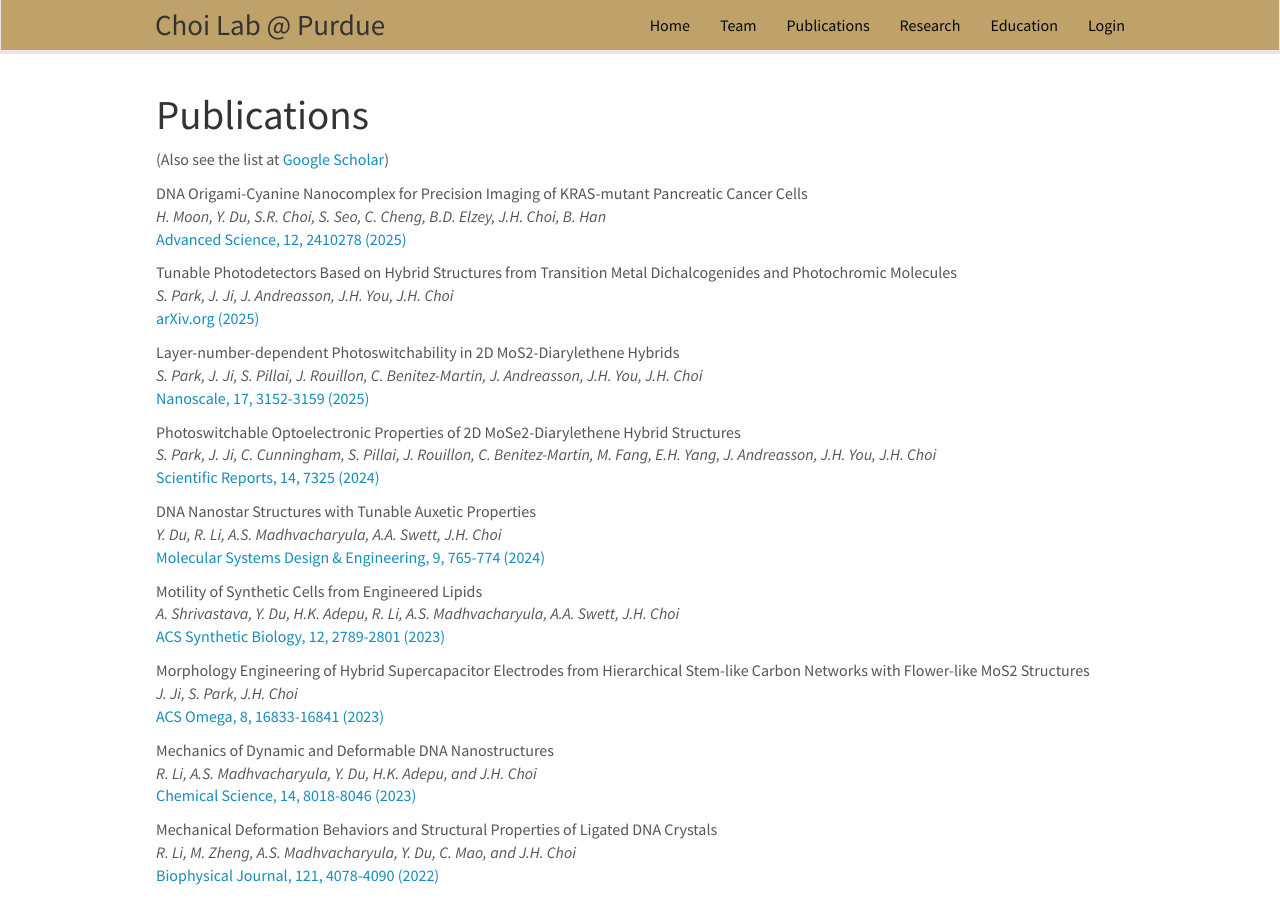
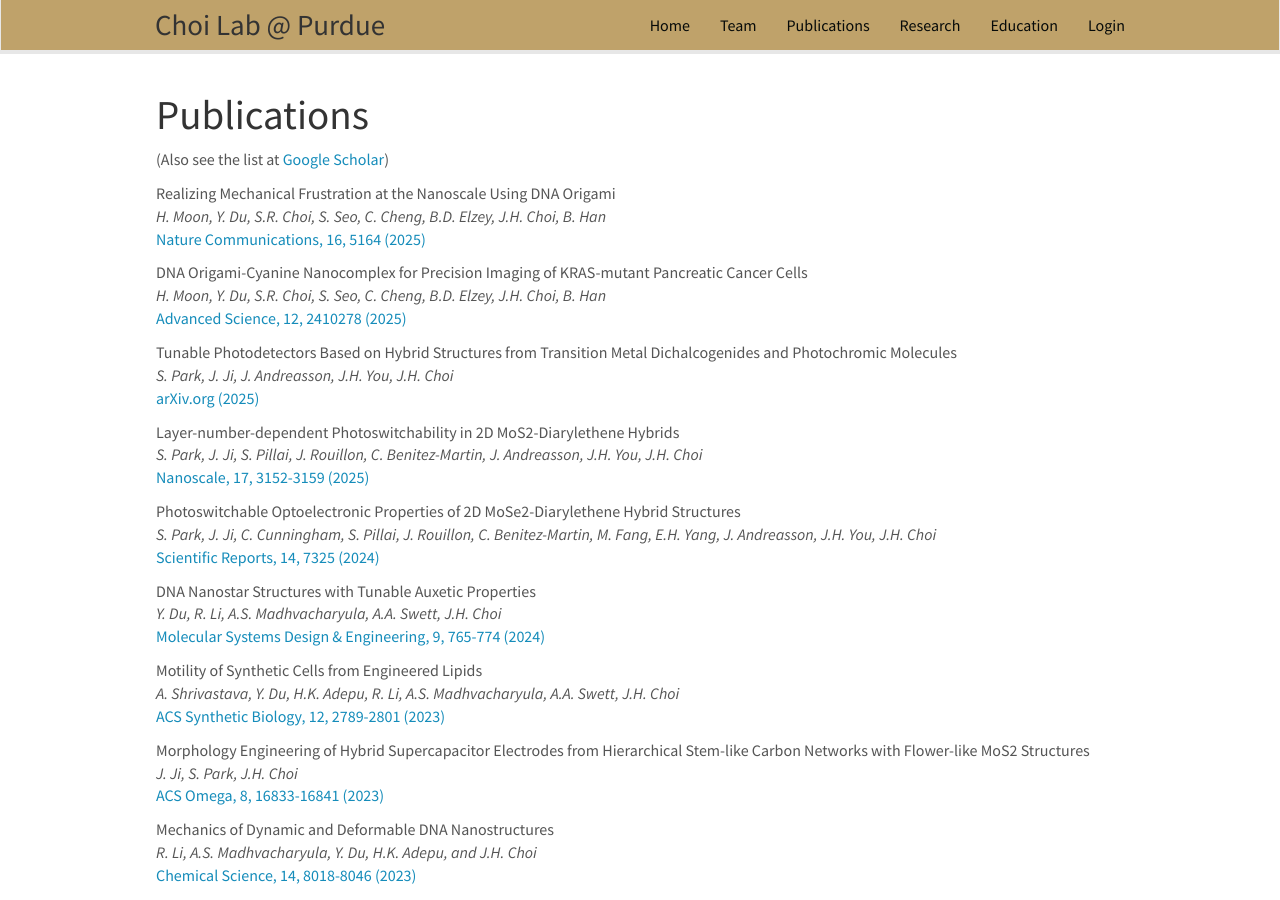
Before and after one commit to choidnalab/choidnalab.github.io, a Jekyll site: the page built from _pages/publications.md, in a window 1280 px wide and 900 px high. Built offline with Jekyll 4.4.1, drawn with Linux system fonts in a browser that asks for light colours; nearby versions of some CDN libraries.

Commit message:
Update publist.yml

```diff
--- a/_data/publist.yml
+++ b/_data/publist.yml
@@ -1,3 +1,13 @@
+- title: "Realizing Mechanical Frustration at the Nanoscale Using DNA Origami"
+  image: Conformation.png
+  description:
+  authors: H. Moon, Y. Du, S.R. Choi, S. Seo, C. Cheng, B.D. Elzey, J.H. Choi, B. Han
+  link:
+    url: https://doi.org/10.1038/s41467-025-60492-z
+    display: Nature Communications, 16, 5164 (2025)
+  highlight: 0
+  news2:
+
 - title: "DNA Origami-Cyanine Nanocomplex for Precision Imaging of KRAS-mutant Pancreatic Cancer Cells"
   image: Conformation.png
   description:
```
